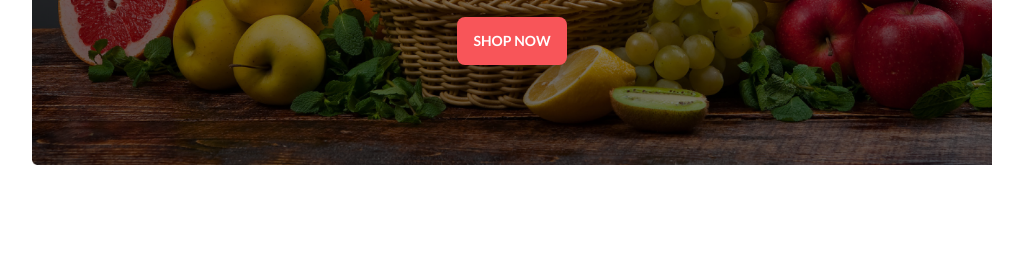
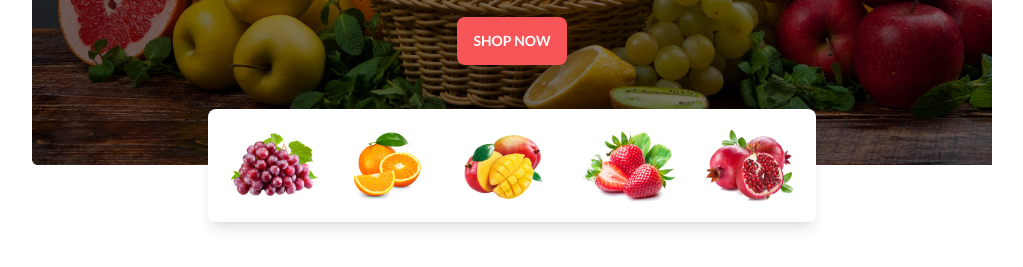
Before and after one commit to rayhanalmim/B8A3-fruit-brust, a plain HTML site: page index.html in a window 1280 px wide. Shown: the part 399-666 px from the top of the page, without its empty margins (128-1151 px from the left). Drawn offline with nearby package versions, Linux system fonts and the light colour scheme.

Commit message:
nokta added

```diff
--- a/index.html
+++ b/index.html
@@ -80,7 +80,7 @@
 
     <main class="mx-2  md:mx-3 lg:mx-40 my-0 md:my-3 lg:my-7">
         <!-- ---------------banner-section--------------------- -->
-        <div>
+        <div class=" relative">
             <div class="carousel w-full ">
 
                 <div id="slide1" class="carousel-item relative w-full bg-[url('./images/banner1.png')] bg-cover py-2 lg:py-20">
@@ -143,8 +143,12 @@
             </div>
         </div>
         <!-- -------------------banner-nokta--------------------- -->
-        <div>
-
+        <div class="mx-44 invisible md:visible gap-7 flex justify-between p-5 shadow-lg bg-white rounded-lg relative md:bottom-3 lg:bottom-14">
+            <div><img src="./images/fruit1.png" alt=""></div>
+            <div><img src="./images/fruit2.png" alt=""></div>
+            <div><img src="./images/fruit3.png" alt=""></div>
+            <div><img src="./images/fruit4.png" alt=""></div>
+            <div><img src="./images/fruit5.png" alt=""></div>
         </div>
     </main>
 
```
